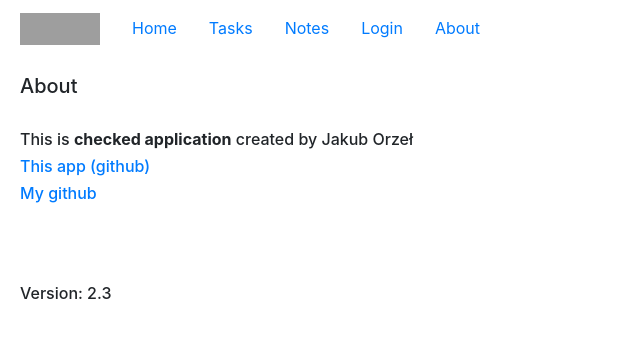
After one commit to OrJaku/check-helper, a Django app: page /about/ in a window 1280 px wide. The commit adds this page. Shown: the top 338 px of the page, without its empty margins (0-640 px from the left). Run offline with Django 3.2, Linux system fonts and the light colour scheme; tables that the repository leaves empty hold one stand-in row (values such as "Sample post"); some libraries are stand-ins or nearby versions; grey boxes are pictures that could not be loaded.

Commit message:
Added /about page

```diff
--- a/checkhelper/urls.py
+++ b/checkhelper/urls.py
@@ -11,7 +11,8 @@ from tasks.views import home, \
     delete_task, \
     daily_tasks_settings, \
     delete_daily_task, \
-    searching_tasks
+    searching_tasks, \
+    about
 
 from notes.views import notes_list, \
     delete_note, \
@@ -37,6 +38,7 @@ urlpatterns = [
 
     path('user_login/', user_login, name='user_login'),
     path('user_logout/', user_logout, name='user_logout'),
+    path('about/', about, name='about'),
 
     path('notes_list/', notes_list, name='notes_list'),
     path('notes_list/<int:note_id>', note_detail, name='note_detail'),
--- a/tasks/views.py
+++ b/tasks/views.py
@@ -7,6 +7,11 @@ from .models import Task, Brand, DailyTask
 import datetime
 import pytz
 from datetime import timedelta
+
+
+def version():
+    app_version = "2.3"
+    return app_version
 
 
 def date_function():
@@ -580,3 +585,8 @@ def user_logout(request):
     logout(request)
     messages.info(request, 'You are logged out')
     return redirect('/')
+
+
+def about(request):
+    context = {"version": version()}
+    return render(request, 'about_page.html', context)
--- /dev/null
+++ b/templates/about_page.html
@@ -0,0 +1,10 @@
+{% extends "base.html" %}
+{% block page %}
+<body>
+    <h5>About</h5><br>
+    <h6> This is <b>checked application</b> created by Jakub Orzeł</h6>
+    <h6><a href="https://www.github.com/OrJaku/check-helper"> This app (github)</a></h6>
+    <h6><a href="https://www.github.com/OrJaku"> My github</a></h6><br><br><br>
+    <h6>Version: {{version}}</h6>
+</body>
+{% endblock %}
--- a/templates/navbars.html
+++ b/templates/navbars.html
@@ -25,7 +25,7 @@
     </li>
     {%endif%}
     <li class="nav-item">
-      <a class="nav-link disabled" href="#">About</a>
+      <a class="nav-link" href="/about">About</a>
     </li>
 
     <li class="nav-item">
```
